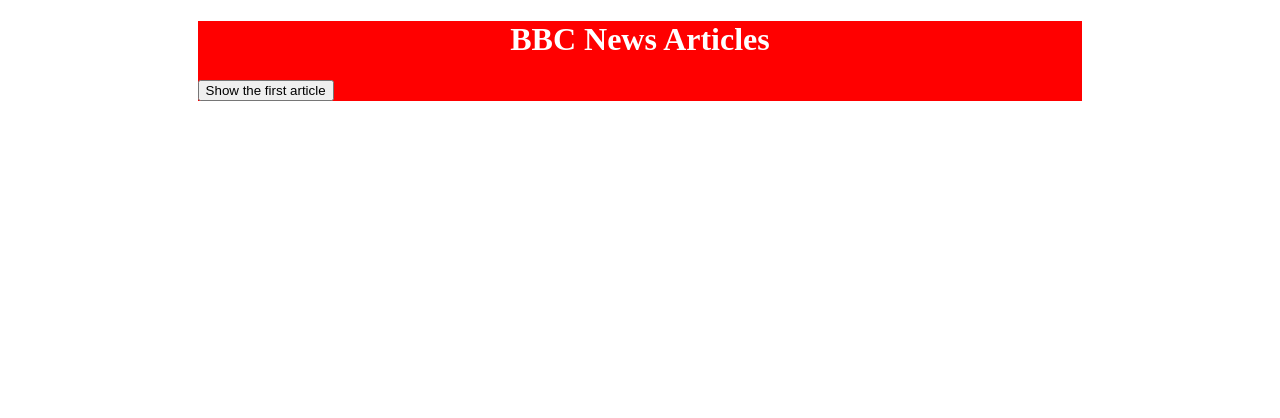
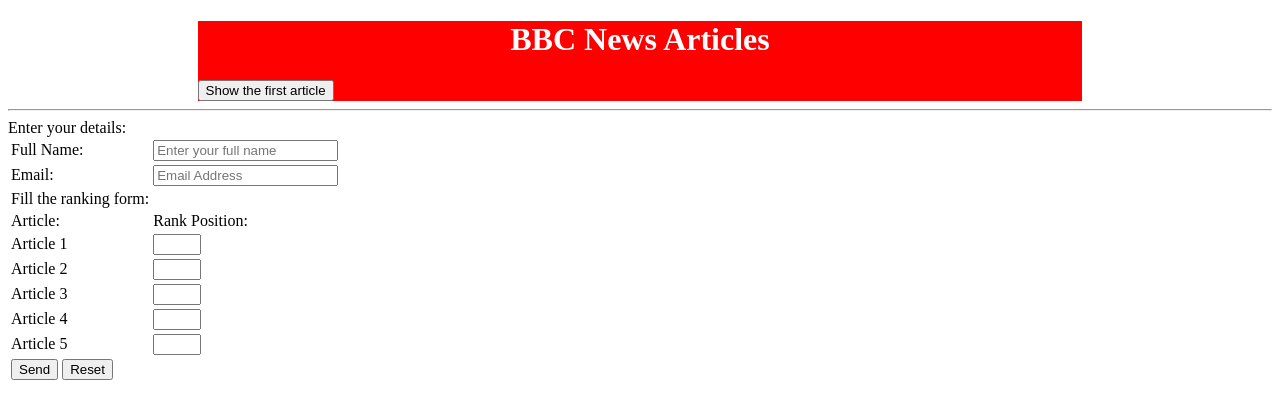
Before and after one commit to Gavrila-hub/BBC-News-, a plain HTML site: page index.html in a window 1280 px wide. Drawn offline with Linux system fonts and the light colour scheme.

Commit message:
update index.html
Created the form the ranking

```diff
--- a/index.html
+++ b/index.html
@@ -2,7 +2,7 @@
 
 <html>
 <head>
-
+<!--link to css file-->
 <link rel=stylesheet type=text/css href=style.css>
 <title id="title"> </title>
 </head>
@@ -13,9 +13,71 @@
 		<h1> BBC News Articles </h1>
 		<button id="btnShowArticle"> Show the first article </button>
 	</header>
+	<!-- create containers that will staore the file and the form -->
+	<div id="articleContainer"> </div>
+	<div id="formContainer">
+	<hr>
+		<!--start of the form -->
+	<!-- create a table -->
+	<table>
+	<!-- create a form -->
+	<form id="rankForm" method="POST">
 
-	<div id="articleContainer"> </div>
+		<label> Enter your details: </label>
+		<tr>
+			<td>
+				<label for="name"> Full Name: </label>
+			</td>
+			<td>
+				<input type="text" name="name" id="name" placeholder="Enter your full name" required>
+			</td>
+		</tr>
+		<tr>
+			<td>
+				<label for="email"> Email: </label>
+			</td>
+			<td>
+				<input type="email" name="email" id="email" placeholder="Email Address" required>
+			</td>
+		</tr>
+		<tr>
+			<td> Fill the ranking form: </td>
+		</tr>
+		<tr>
+			<td> Article: </td>
+			<td> Rank Position: </td>
+		</tr>
+		<tr>
+			<td> Article 1 </td>
+			<td> <input type='number' id='article1' name='article1' min=1 max=5 required> </td>
+		</tr>
+		<tr>
+			<td> Article 2 </td>
+			<td> <input type='number' id='article2' name='article2' min=1 max=5 required> </td>
+		</tr>
+		<tr>
+			<td> Article 3 </td>
+			<td> <input type='number' id='article3' name='article3' min=1 max=5 required> </td>
+		</tr>
+		<tr>
+			<td> Article 4 </td>
+			<td> <input type='number' id='article4' name='article4' min=1 max=5 required> </td>
+		</tr>
+		<tr>
+			<td> Article 5 </td>
+			<td> <input type='number' id='article5' name='article5' min=1 max=5 required> </td>
+		</tr>
 
+		<tr>
+			<!-- submit and reset buttons -->
+			<td>
+				<input type="submit" name="button" id="submitButton" value="Send">
+				<input type="reset"2 name="button" id="resetButton" value="Reset">
+			</td>
+		</tr>
+	</form> <!-- form ends here -->
+	<table>
+	</div>
 	<script src="main.js"> </script>
 </body>
 </html>
```
